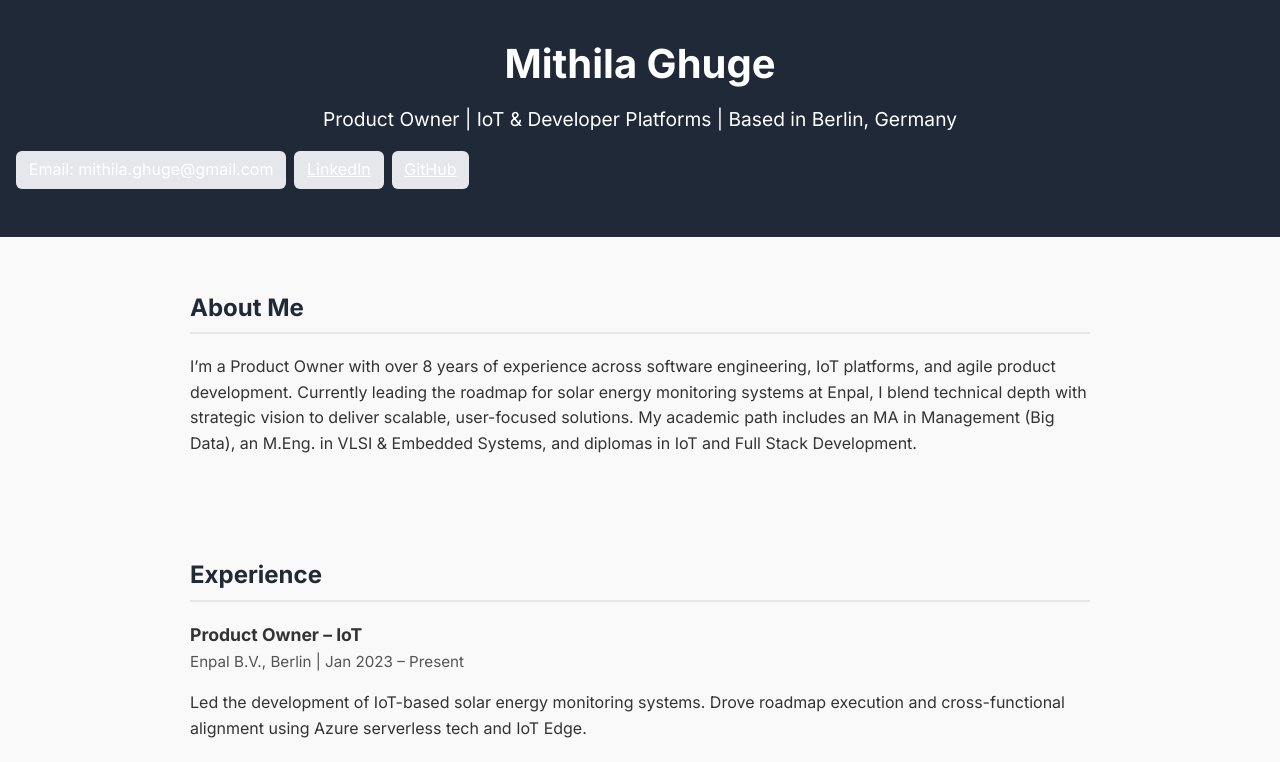
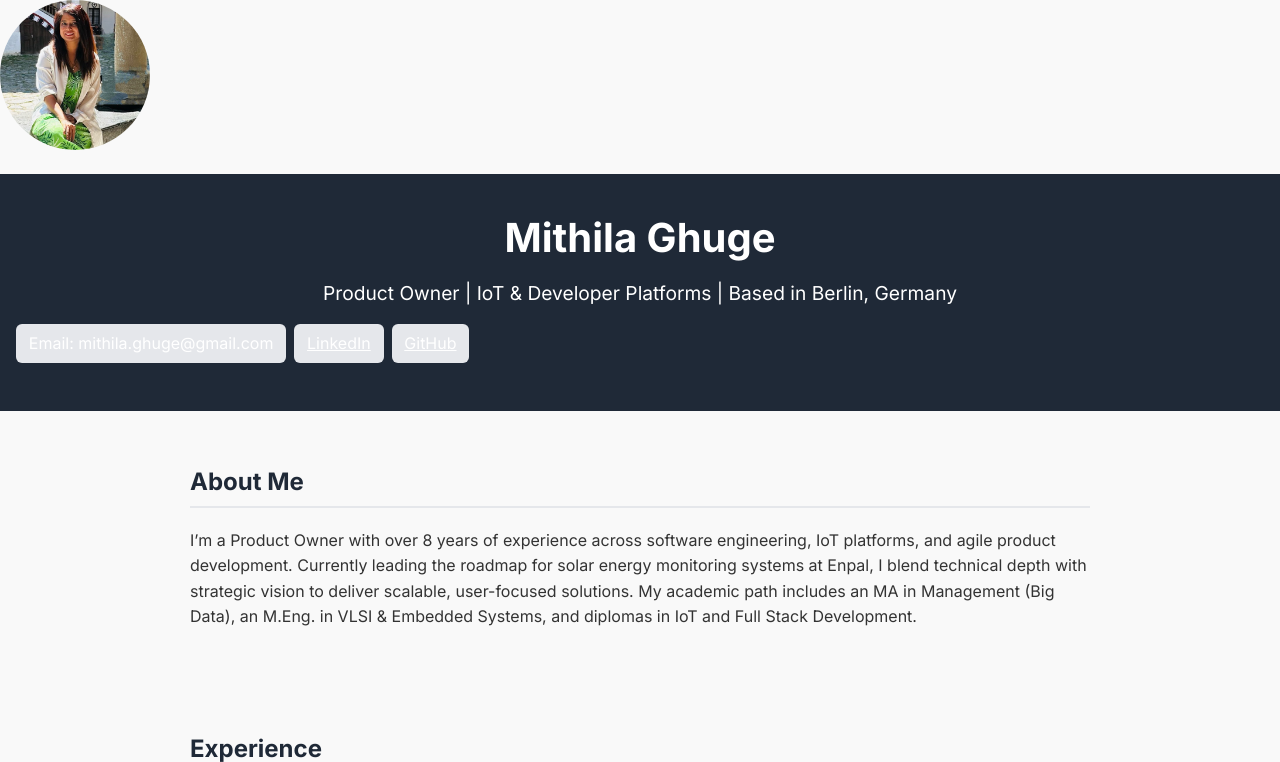
Before and after one commit to mithilaGhuge/mithilaghuge.github.io, a plain HTML site: page index.html in a window 1280 px wide. Shown: the top 762 px of the page. Drawn offline with Linux system fonts and the light colour scheme.

Commit message:
Update index.html
Adding profile picture to website

```diff
--- a/index.html
+++ b/index.html
@@ -2,6 +2,7 @@
 <html lang="en">
 <head>
   <meta charset="UTF-8" />
+  <img src="profile.jpg" alt="Mithila Ghuge" style="width:150px; border-radius: 50%; margin-bottom: 1rem;" />
   <meta name="viewport" content="width=device-width, initial-scale=1.0" />
   <title>Mithila Ghuge | Product Owner</title>
   <link href="https://fonts.googleapis.com/css2?family=Inter:wght@400;700&display=swap" rel="stylesheet" />
```
